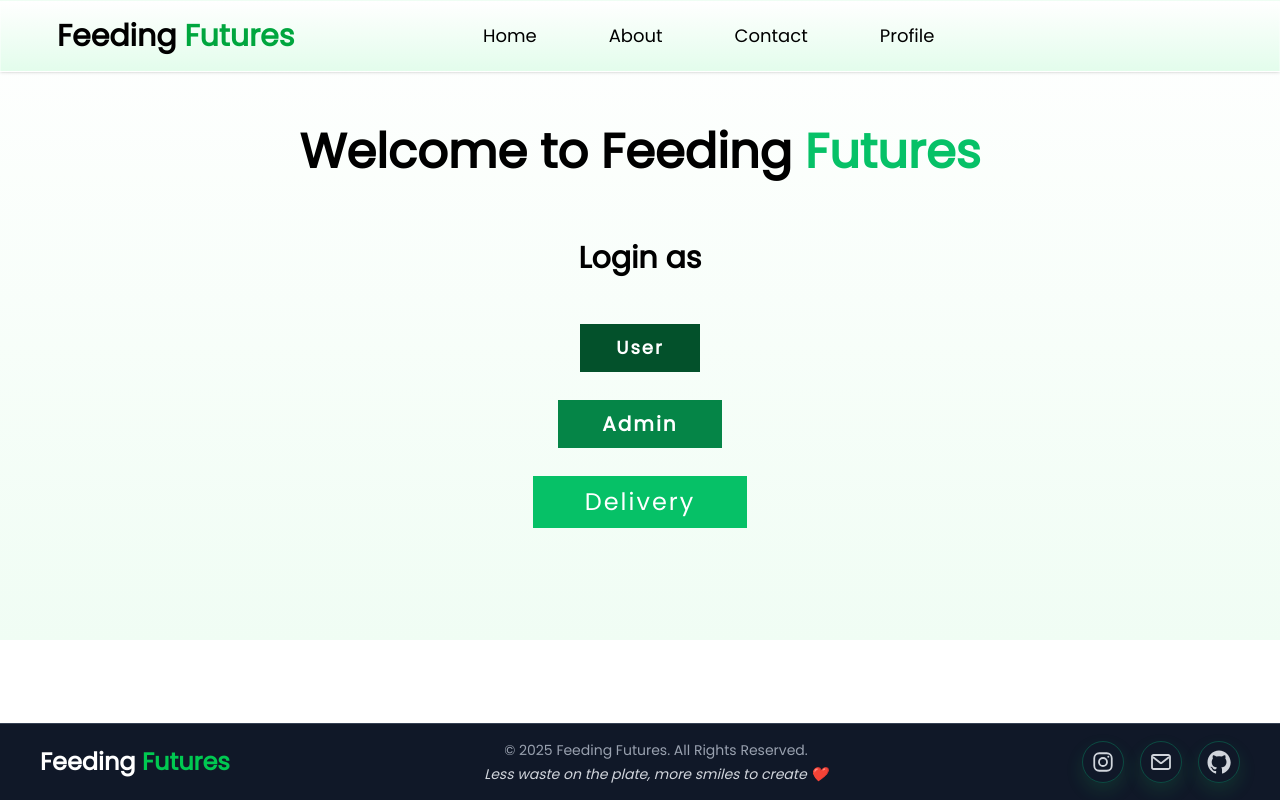
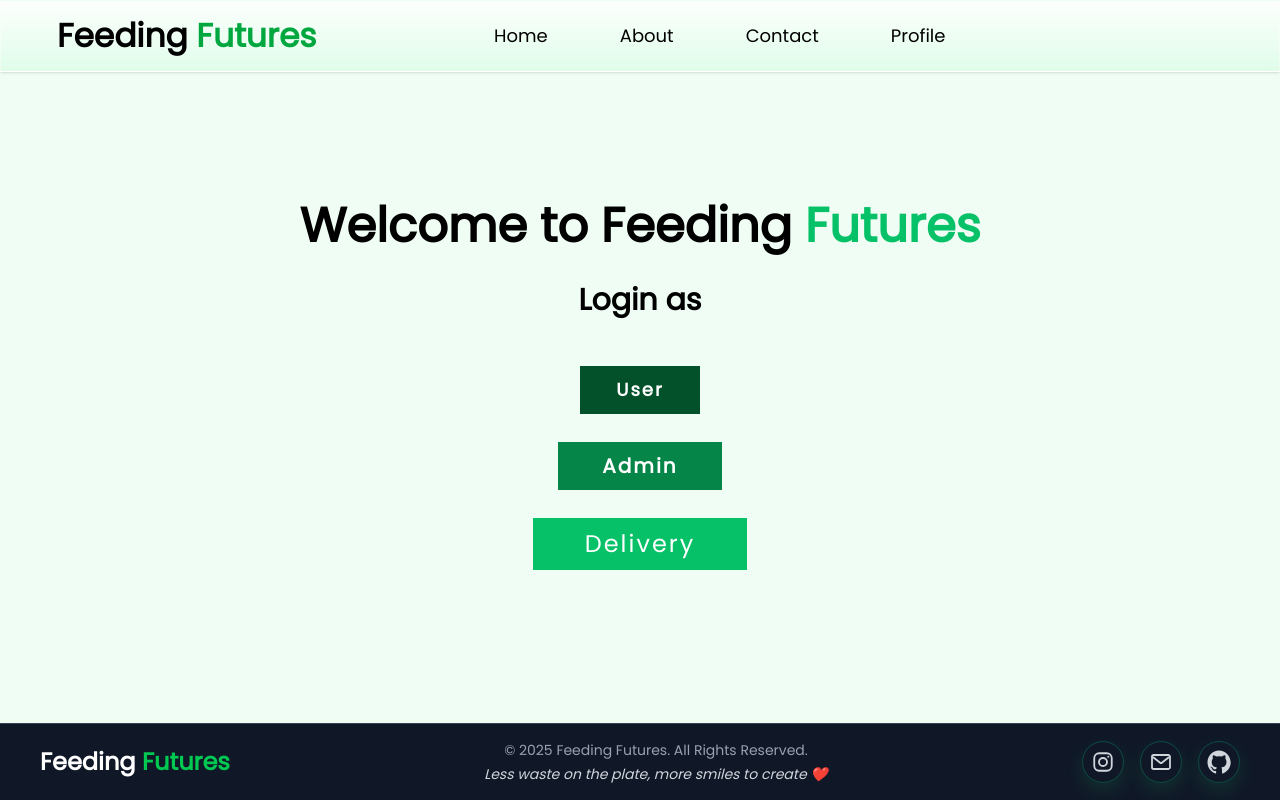
Before and after one commit to namanmahajan2020/Feeding-Futures, a React (Vite) app in the folder Feeding-Futures/user/: page /start in a window 1280 px wide. Built offline with nearby package versions, Linux system fonts and the light colour scheme.

Commit message:
improving the start page

```diff
--- a/Feeding-Futures/user/src/components/Navbar.jsx
+++ b/Feeding-Futures/user/src/components/Navbar.jsx
@@ -60,18 +60,18 @@ const Navbar = () => {
 
   return (
     <>
-      <header className="fixed top-0 z-50 flex h-18 w-full items-center gap-4 bg-gradient-to-b from-white/80 to-green-100/80 px-3 shadow-sm backdrop-blur-md border border-white/40 sm:px-5 md:pl-6 md:pr-14 lg:pl-8 lg:pr-24">
+      <header className="fixed top-0 z-50 flex h-18 w-full items-center gap-3 bg-gradient-to-b from-white/80 to-green-100/80 px-3 shadow-sm backdrop-blur-md border border-white/40 sm:px-5 md:gap-2 md:pl-4 md:pr-5 lg:gap-4 lg:pl-8 lg:pr-24">
         <NavLink
           to="/"
           end
           className={({ isActive }) =>
             isActive
-              ? "block rounded-full px-2 py-2 font-semibold md:px-6 md:bg-transparent md:text-green-600"
-              : "block rounded-full px-2 py-2 transition-transform duration-300 hover:scale-110 md:px-6"
+              ? "block rounded-full px-2 py-2 font-semibold md:px-3 lg:px-6 md:bg-transparent md:text-green-600"
+              : "block rounded-full px-2 py-2 transition-transform duration-300 hover:scale-110 md:px-3 lg:px-6"
           }
           onClick={() => setNavActive(false)}
         >
-          <div className="select-none text-[1.7rem] font-extrabold leading-none text-black sm:text-3xl md:whitespace-nowrap">
+          <div className="select-none text-[1.7rem] font-extrabold leading-none text-black sm:text-3xl md:text-[1.85rem] lg:text-[2.05rem] md:whitespace-nowrap">
             Feeding <span className="text-green-600">Futures</span>
           </div>
         </NavLink>
@@ -117,10 +117,10 @@ const Navbar = () => {
         <div className="hidden flex-1 items-center justify-center md:flex">
           <nav
             className={`md:flex md:w-auto md:items-center md:bg-transparent ${
-              shouldShowSignIn ? "" : "md:mr-25"
+              shouldShowSignIn ? "" : "md:mr-12 lg:mr-25"
             }`}
           >
-            <ul className="text-lg text-white md:flex md:space-x-6 md:text-black">
+            <ul className="text-lg text-white md:flex md:space-x-2 lg:space-x-6 md:text-[1.02rem] lg:text-lg md:text-black">
               {visibleNavItems.map((item) => (
                 <li key={item.to}>
                   <NavLink
@@ -129,11 +129,11 @@ const Navbar = () => {
                     className={({ isActive }) =>
                       item.to === "/profile"
                         ? isActive
-                          ? "block rounded-full px-6 py-2 font-semibold text-white md:text-green-600"
-                          : "block rounded-3xl px-6 py-2 transition hover:bg-gradient-to-t hover:from-green-500 hover:to-black hover:text-white"
+                          ? "block rounded-full px-3 py-2 lg:px-6 font-semibold text-white md:text-green-600"
+                          : "block rounded-3xl px-3 py-2 lg:px-6 transition hover:bg-gradient-to-t hover:from-green-500 hover:to-black hover:text-white"
                         : isActive
-                          ? "block rounded-full bg-black px-6 py-2 font-semibold text-white md:bg-transparent md:text-green-600"
-                          : "block rounded-full px-6 py-2 transition hover:bg-gradient-to-t hover:from-green-500 hover:to-black hover:text-white"
+                          ? "block rounded-full bg-black px-3 py-2 lg:px-6 font-semibold text-white md:bg-transparent md:text-green-600"
+                          : "block rounded-full px-3 py-2 lg:px-6 transition hover:bg-gradient-to-t hover:from-green-500 hover:to-black hover:text-white"
                     }
                     onClick={() => setNavActive(false)}
                   >
@@ -148,7 +148,7 @@ const Navbar = () => {
         {shouldShowSignIn && (
           <NavLink
             to="/start"
-            className="hidden rounded-full border border-emerald-700 bg-gradient-to-b from-sky-500 to-black px-5 py-1.5 font-bold text-white transition duration-200 hover:scale-95 hover:bg-gradient-to-b hover:from-green-500 hover:to-black md:block"
+            className="hidden md:inline-flex md:items-center md:justify-center whitespace-nowrap rounded-full border border-emerald-700 bg-gradient-to-b from-sky-500 to-black px-4 py-1.5 text-[0.95rem] lg:px-5 font-bold text-white transition duration-200 hover:scale-95 hover:bg-gradient-to-b hover:from-green-500 hover:to-black"
             onClick={() => setNavActive(false)}
           >
             Sign In
--- a/Feeding-Futures/user/src/pages/Start.jsx
+++ b/Feeding-Futures/user/src/pages/Start.jsx
@@ -2,14 +2,14 @@ import React from 'react';
 import { NavLink } from "react-router-dom";
 const Start = () => {
   return (
-    <div className="pb-28 w-full bg-gradient-to-t from-green-50 to-white flex flex-col items-center font-poppins px-4">
+    <div className="flex-1 w-full bg-green-50 flex flex-col items-center justify-center font-poppins px-4 pt-24 pb-12">
       {/* Title */}
-      <p className="text-3xl md:text-5xl font-bold mb-6 mt-32 text-center text-black">
+      <p className="text-3xl md:text-5xl font-bold mb-6 text-center text-black">
         Welcome to Feeding <span className="text-[#06C167] font-extrabold">Futures</span>
       </p>
 
       {/* Subtitle */}
-      <p className="text-3xl mb-12 mt-10 font-bold text-center text-black">Login as</p>
+      <p className="text-3xl mb-12 mt-2 font-bold text-center text-black">Login as</p>
 
       {/* Buttons stacked vertically */}
       <div className="flex flex-col items-center gap-7">
```
